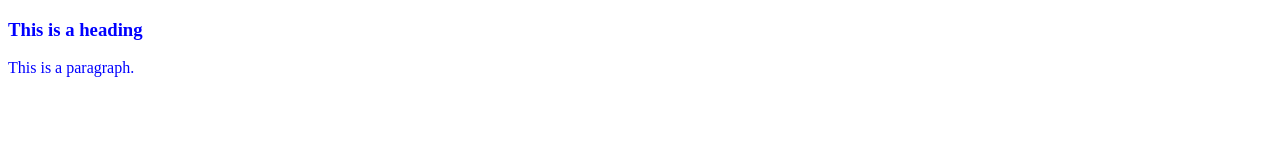
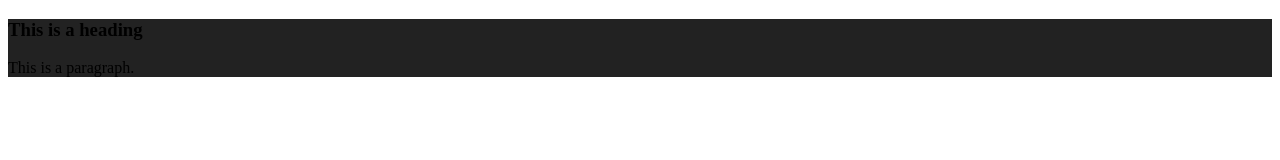
Before and after one commit to brasse18/brasse-pc.eu, a plain HTML site: page index.html in a window 1280 px wide. Drawn offline with Linux system fonts and the light colour scheme.

Commit message:
Update index.html
ret bakrunds

```diff
--- a/index.html
+++ b/index.html
@@ -6,7 +6,7 @@
 </head>
 
 <body>
-<div style="color:#0000FF">
+<div style="background-color:#222222">
   <h3>This is a heading</h3>
   <p>This is a paragraph.</p>
 </div>
```
